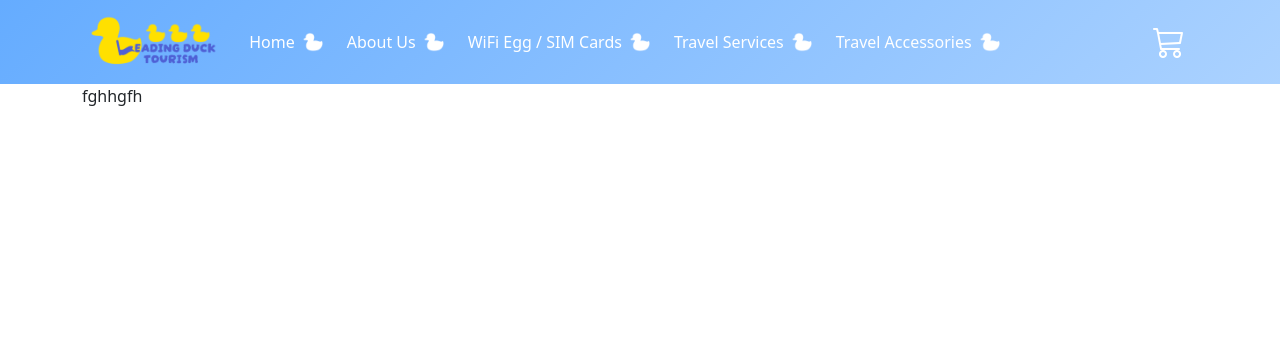
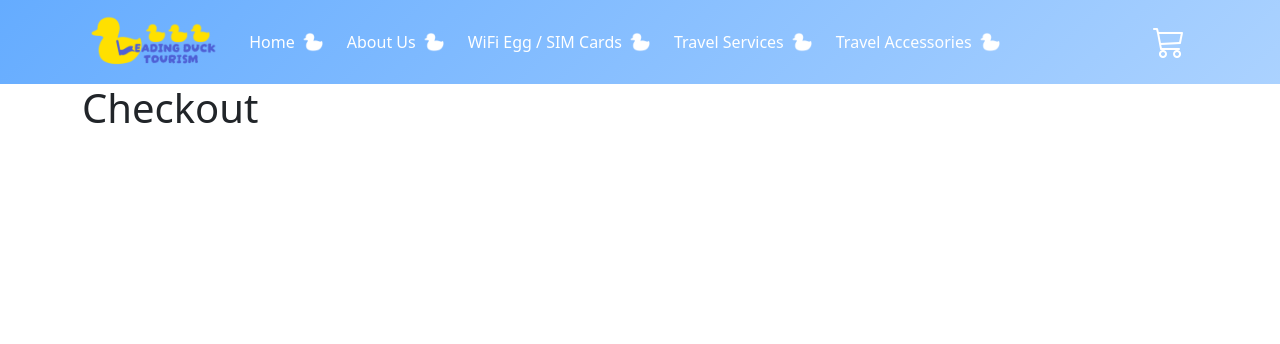
Before and after one commit to LilyChing/E-commerce-group-project, a PHP site: page /shopping-cart.php in a window 1280 px wide. Shown: the top 344 px of the page. Run offline with PHP 8.4, Linux system fonts and the light colour scheme.

Commit message:
Update shopping-cart.php

```diff
--- a/Client/shopping-cart.php
+++ b/Client/shopping-cart.php
@@ -61,9 +61,13 @@
     </div>
   </nav>
   <!-- Cart body -->
-   <div class="container d-flex">
-    <div>
-       fghhgfh
+   <div class="container">
+    <h1>Checkout</h1>
+    <div class="d-flex">
+      <!-- Left section -->
+      <div></div>
+      <!-- Right section -->
+      <div></div>
     </div>
    </div>
   <script src="https://cdn.jsdelivr.net/npm/bootstrap@5.3.3/dist/js/bootstrap.bundle.min.js"
```
